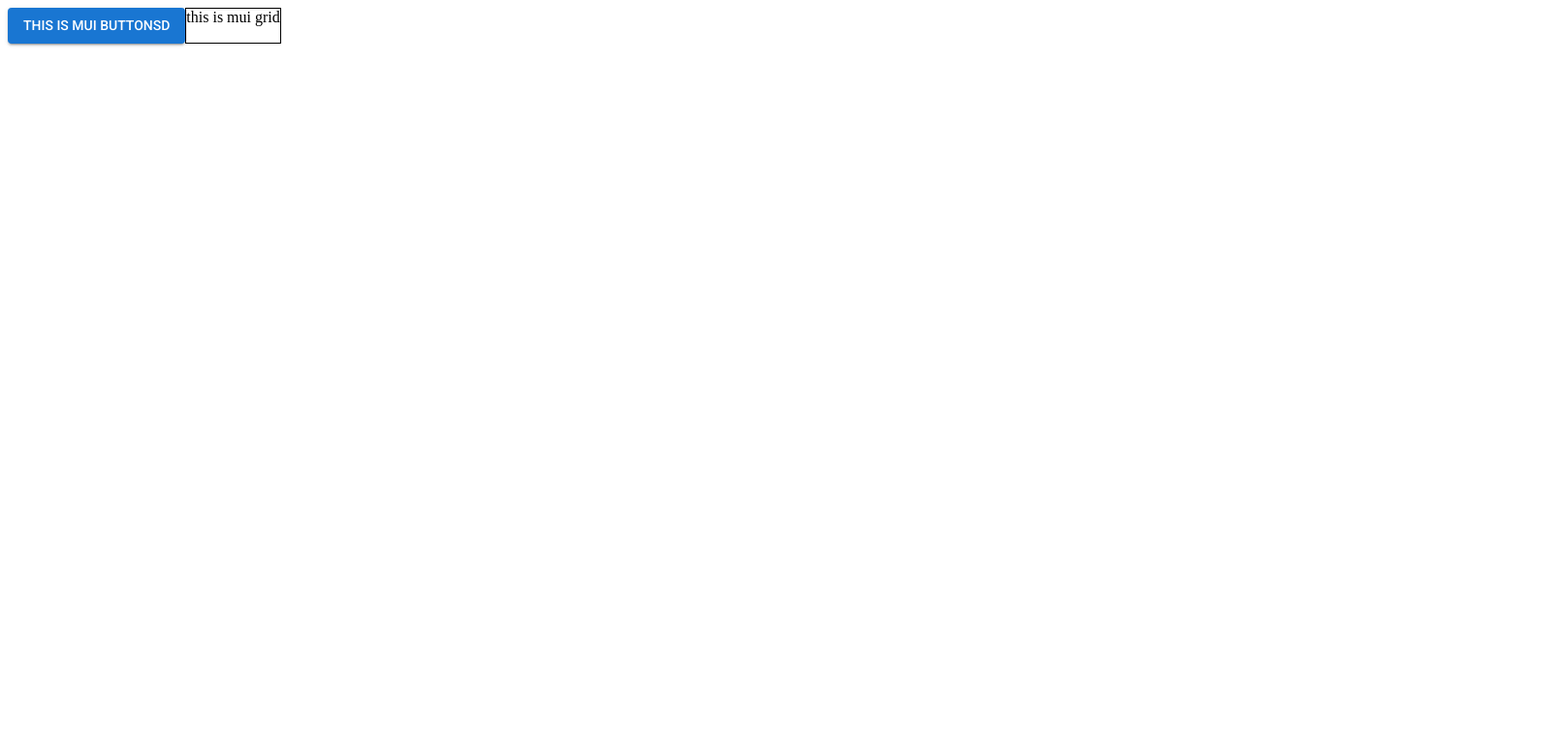
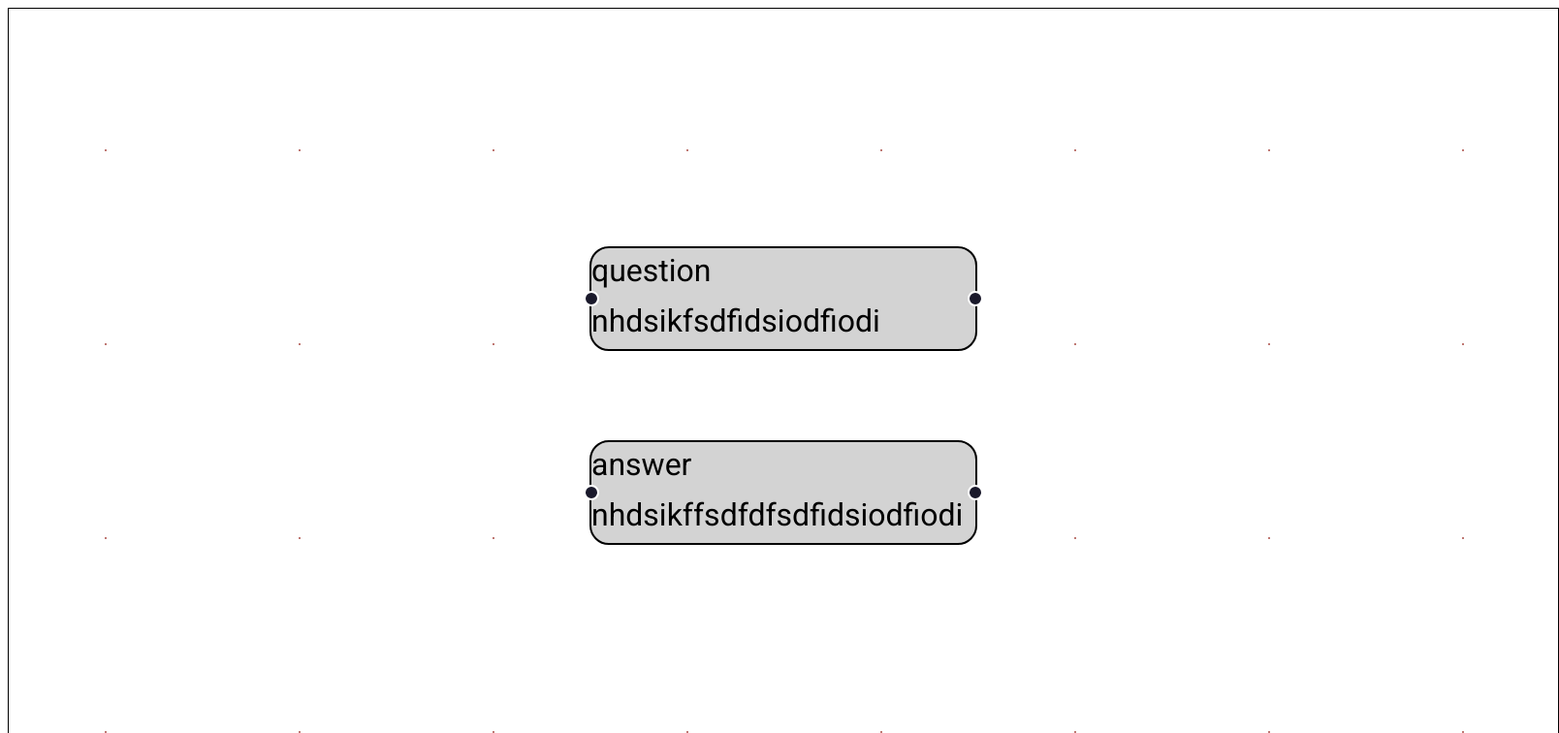
Before and after one commit to Dnyaneshwar150/mindprep-ai, a Next.js app: page / in a window 1280 px wide. Shown: the top 756 px of the page at 97% size, 1608 px wide, since content can reach past the window. Built offline with nearby package versions, Linux system fonts and the light colour scheme; what @mui/material-nextjs would draw is missing.

Commit message:
feat: add intial setup

```diff
--- a/package.json
+++ b/package.json
@@ -14,9 +14,11 @@
     "@emotion/styled": "^11.14.0",
     "@mui/material": "^7.1.1",
     "@mui/material-nextjs": "^7.1.1",
+    "@xyflow/react": "^12.7.0",
     "next": "15.3.3",
     "react": "^19.0.0",
-    "react-dom": "^19.0.0"
+    "react-dom": "^19.0.0",
+    "uuid": "^11.1.0"
   },
   "devDependencies": {
     "@eslint/eslintrc": "^3",
--- /dev/null
+++ b/src/Components/GenericComponent.tsx
@@ -0,0 +1,26 @@
+import React from 'react'
+import { Handle, Node, NodeProps, Position } from '@xyflow/react';
+import { ComponentType, GenericNodeData } from '@/types';
+import { Grid, Typography } from '@mui/material';
+
+type GenricComponentNode = Node<GenericNodeData, "string">;
+
+function GenericComponent(
+    { data: { value, type }, }:NodeProps<GenricComponentNode>
+) {
+
+    return (
+        <Grid sx={{position:"relative"  ,border:"1px solid black", width:"200px",backgroundColor:"lightgray" , borderRadius:"10px"}}>
+            {type === ComponentType.Question && <Typography>{type}</Typography> }
+            {type === ComponentType.Answer && <Typography>{type}</Typography> }
+            <Typography variant='subtitle1'>
+                {value}
+            </Typography>
+
+            <Handle type="source" position={Position.Right} id="right"></Handle>
+            <Handle type="source" position={Position.Left} id="left"></Handle>
+        </Grid>
+    )
+}
+
+export default GenericComponent
--- /dev/null
+++ b/src/Components/Wire.tsx
@@ -0,0 +1,13 @@
+import { BaseEdge, EdgeProps, getSmoothStepPath } from '@xyflow/react'
+import React from 'react'
+
+function Wire({ sourceX, sourceY, targetX, targetY, sourcePosition, targetPosition ,markerEnd }: EdgeProps) {
+     const [d] = getSmoothStepPath({
+         sourceX, sourceY, targetX, targetY, sourcePosition, targetPosition
+     })
+    return (
+        <BaseEdge markerEnd={markerEnd} style={{stroke:"black"}}  path={d}/>  //Here we can style to this
+    )
+}
+
+export default Wire
--- /dev/null
+++ b/src/app/Workflow/Workflow.tsx
@@ -0,0 +1,66 @@
+'use client'
+import GenericComponent from '@/Components/GenericComponent';
+import Wire from '@/Components/Wire';
+import { initialEdges, initialNodes } from '@/constants';
+import "@xyflow/react/dist/style.css";
+import Grid from '@mui/material/Grid'
+import { Background, BackgroundVariant, ReactFlow, useNodesState, useEdgesState, ConnectionMode, Connection, MarkerType } from '@xyflow/react'
+import React, { useCallback } from 'react'
+import { v4 as uuid } from "uuid";
+
+
+const nodeTypes = {
+  genericNodeComponent:GenericComponent
+};
+const edgeTypes = {
+  wire:Wire,
+}
+
+function Workflow() {
+
+
+    const [nodes, setNodes, onNodesChange] = useNodesState(initialNodes);
+    const [edges, setEdges, onEdgesChange] = useEdgesState(initialEdges);
+
+    const onConnect = useCallback((connection:Connection) => {
+        const edge = {
+          ...connection,
+          type:'wire',
+          markerEnd:{
+            type:MarkerType.ArrowClosed,
+            height:20,
+            width:20,
+            color:"#A9A9A9"
+          },
+          id:uuid(),
+        }
+        setEdges((eds) => eds.concat(edge))
+    },[])
+
+    return (
+        <Grid container sx={{ border: "1px solid black", height: "100vh", width: "200vh", position: "relative", bgcolor: "white" ,display:"flex",justifyContent:'center',alignItems:"center" }} >
+            <ReactFlow
+                nodes={nodes}
+                edges={edges}
+                onNodesChange={onNodesChange}
+                onEdgesChange={onEdgesChange}
+                onConnect={onConnect}
+                connectionMode={ConnectionMode.Loose}
+                nodeTypes={nodeTypes}
+                fitView
+                edgeTypes={edgeTypes}
+            >
+                <Background
+                    variant={BackgroundVariant.Dots}
+                    gap={100}
+                    color="#AA4A44"
+                    id="1"
+                />
+                {/* <Controls /> */}
+            </ReactFlow>
+        </Grid>
+
+    )
+}
+
+export default Workflow
--- a/src/app/page.tsx
+++ b/src/app/page.tsx
@@ -1,14 +1,15 @@
-import Button from "@mui/material/Button";
-import Grid from "@mui/material/Grid";
+'use client'
+import { ReactFlowProvider } from "@xyflow/react";
+import Workflow from "./Workflow/Workflow";
+
+
 
 export default function Home() {
   return (
     <div>
-      <Grid container sx={{gap:""}}>
-              <Button variant="contained">this is mui buttonsd</Button>
-        <Grid sx={{border:"1px solid black"}}>this is mui grid</Grid>
-      </Grid>
-
+ <ReactFlowProvider>
+          <Workflow />
+        </ReactFlowProvider>
     </div>
   );
 }
--- /dev/null
+++ b/src/constants/index.tsx
@@ -0,0 +1,22 @@
+import { ComponentType } from "@/types";
+import { Edge, Node } from "@xyflow/react";
+
+export const initialNodes:Node[] = [
+  {
+    id:"1",
+    position:{x:100 , y: 100},
+    type:"genericNodeComponent",
+    data:{type:ComponentType.Question , value:"nhdsikfsdfidsiodfiodi"}
+  },
+   {
+    id:"2",
+    position:{x:100 , y: 200},
+    type:"genericNodeComponent",
+    data:{type:ComponentType.Answer , value:"nhdsikffsdfdfsdfidsiodfiodi"}
+  }
+]
+
+
+export const initialEdges:Edge[] = [
+
+]
--- /dev/null
+++ b/src/types/index.tsx
@@ -0,0 +1,9 @@
+export enum ComponentType  {
+    Question = 'question',
+    Answer = 'answer'
+}
+
+export type GenericNodeData = {
+    value ?: string;
+    type ? : ComponentType;
+}
```
Also changed, not shown: 1 other file (tests, documents, lock files or other folders).
